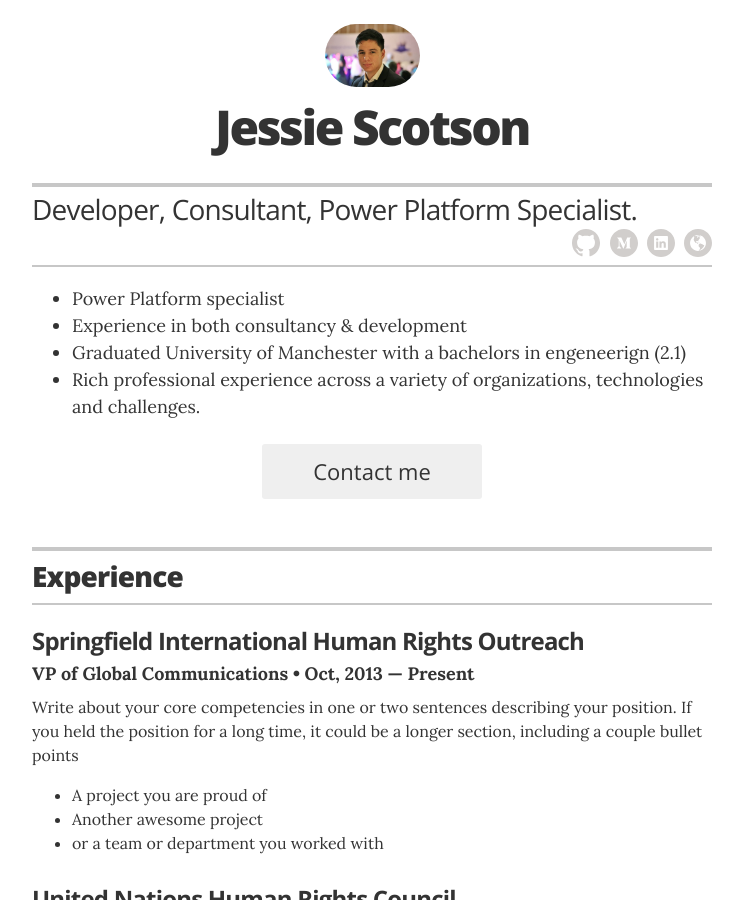
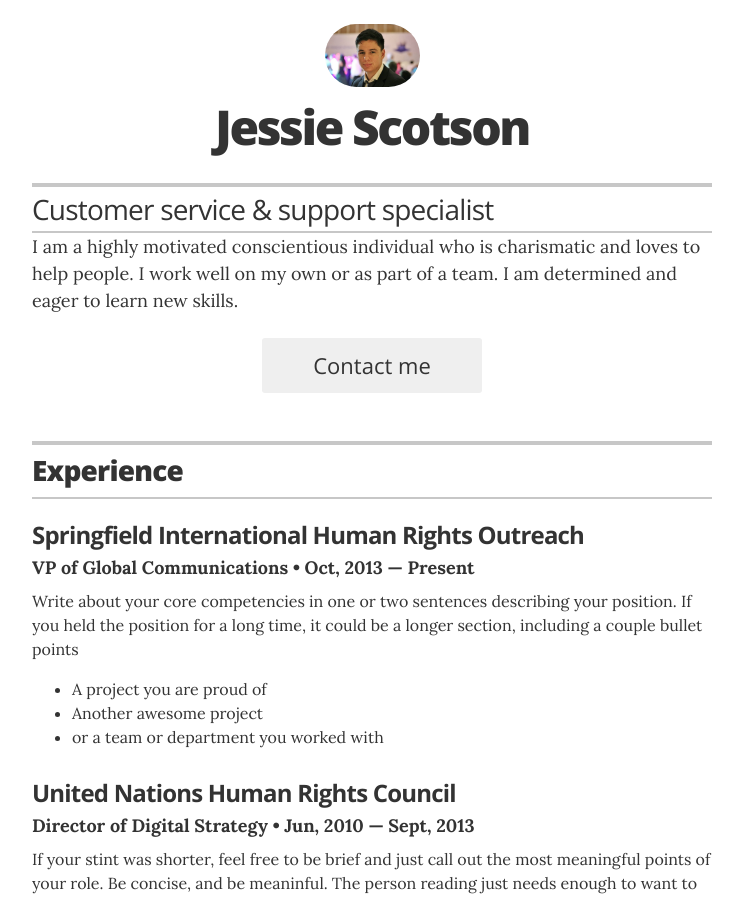
Before and after one commit to winterscar/jessiesresume, a Jekyll site: the page built from index.html, in a window 1280 px wide and 900 px high. Shown: the whole window, without its empty margins (268-1011 px from the left). Built offline with Jekyll 4.4.1, drawn with Linux system fonts in a browser that asks for light colours.

Commit message:
Update config.yml for Jessie

```diff
--- a/_config.yml
+++ b/_config.yml
@@ -1,6 +1,6 @@
 # Site settings
 title: "Jessie Scotson's Resume"
-description: "Developer, Consultant, Power Platform Specialist."
+description: "Customer service & support specialist"
 
 # Build settings
 markdown: kramdown
@@ -11,25 +11,21 @@ sass:
 # Resume settings
 resume_avatar:                  "true"
 resume_name:                    "Jessie Scotson"
-resume_title:                   "Developer, Consultant, Power Platform Specialist."
+resume_title:                   "Customer service & support specialist"
 
 # used for the contact button in _layouts/resume.html
 resume_contact_email:           "cv@pasquet.co"
 
 # the next two items are used for schema itemprops in _layouts/resume.html
-resume_contact_telephone:       "07578828777"
+resume_contact_telephone:       "07792985916"
 resume_contact_address:         "Cheshire, England"
 
-resume_header_contact_info:     "Cheshire, England • 07578828777 • cv-jessie@pasquet.co"
+resume_header_contact_info:     "Cheshire, England • 1 • cv-jessie@pasquet.co"
 display_header_contact_info:    "false"
 
 resume_header_intro: |
-  <ul>
-    <li> Power Platform specialist </li>
-    <li> Experience in both consultancy & development </li>
-    <li> Graduated University of Manchester with a bachelors in engeneerign (2.1) </li>
-    <li> Rich professional experience across a variety of organizations, technologies and challenges. </li>
-  </ul>
+  I am a highly motivated conscientious individual who is charismatic and loves to help people. I work well on
+  my own or as part of a team. I am determined and eager to learn new skills.
 
 # use "yes" to display the email contact button,
 # "no" to display an "I'm not looking for work" message,
@@ -51,15 +47,15 @@ resume_section_interests:       true
 # Resume social links
 # uncomment the options you wish to display, and add your own URL
 resume_social_links:
-  resume_github_url:            "https://github.com/winterscar"
-  # resume_twitter_url:           "http://twitter.com/jglovier"
-  # resume_dribbble_url:          "https://dribbble.com/jag"
-  # resume_facebook_url:          "insert Facebook URL here"
-  resume_linkedin_url:          "https://www.linkedin.com/in/mathieu-pasquet-956386b5"
-  # resume_instagram_url:         "insert your Instagram URL here"
-  resume_website_url:           "https://cv.pasquet.co"
-  resume_medium_url:            "https://medium.com/@mt.psqt"
-resume_print_social_links:      true
+  # resume_github_url:            "https://github.com/winterscar"
+  # # resume_twitter_url:           "http://twitter.com/jglovier"
+  # # resume_dribbble_url:          "https://dribbble.com/jag"
+  # # resume_facebook_url:          "insert Facebook URL here"
+  # resume_linkedin_url:          "https://www.linkedin.com/in/mathieu-pasquet-956386b5"
+  # # resume_instagram_url:         "insert your Instagram URL here"
+  # resume_website_url:           "https://cv.pasquet.co"
+  # resume_medium_url:            "https://medium.com/@mt.psqt"
+resume_print_social_links:      false
 
 # Design settings
 resume_theme:                   default
```
